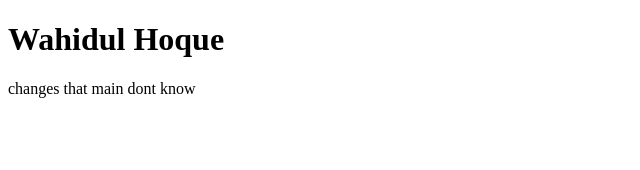
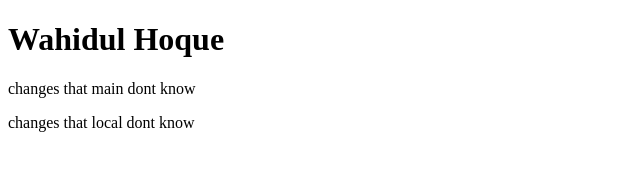
Before and after one commit to kaiumuddin/my-third-repo, a plain HTML site: page wahid.html in a window 1280 px wide. Shown: the whole page, without its empty margins (0-640 px from the left). Drawn offline with Linux system fonts and the light colour scheme.

Commit message:
changes on remote repo

```diff
--- a/wahid.html
+++ b/wahid.html
@@ -9,5 +9,6 @@
 <body>
     <h1>Wahidul Hoque</h1>
     <p>changes that main dont know</p>
+    <p>changes that local dont know</p>
 </body>
 </html>
```
